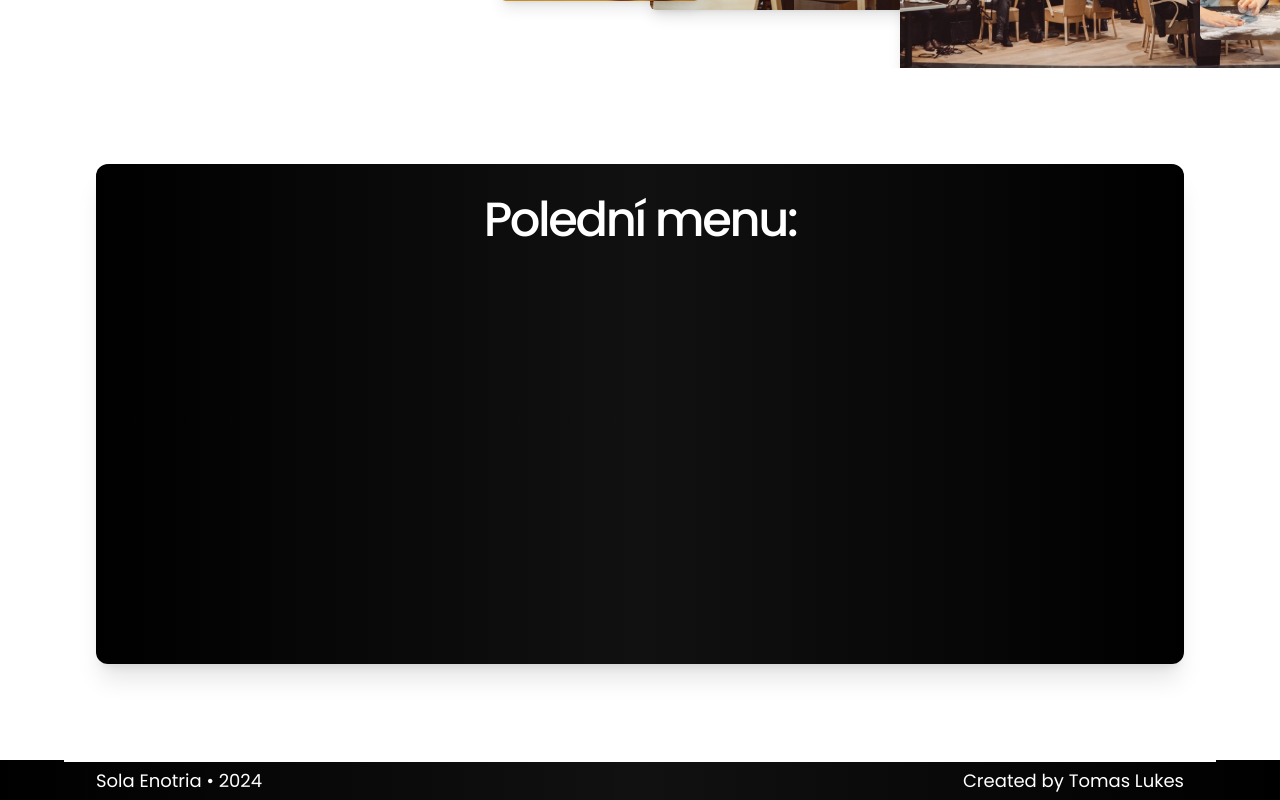
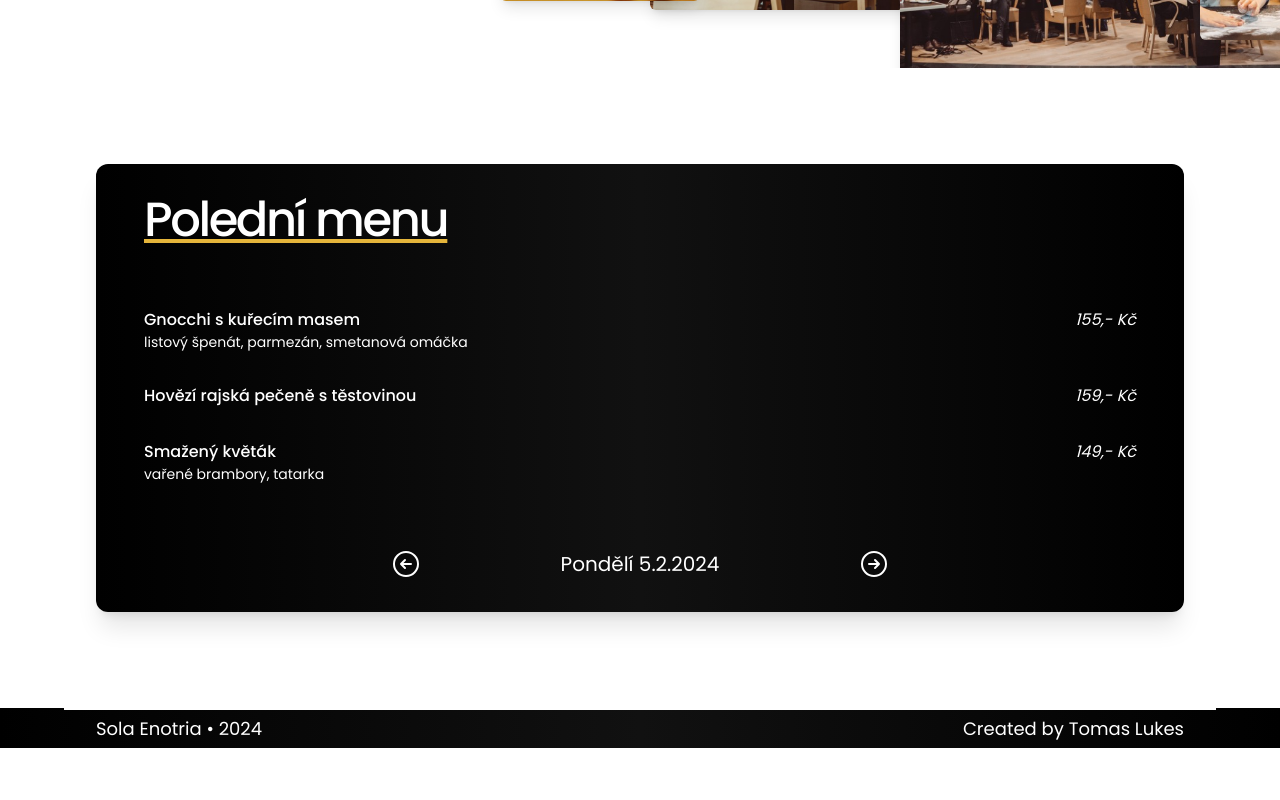
Before and after one commit to TomasLukes/sola-enotria, a Next.js app: page / in a window 1280 px wide. Shown: the part 1612-2412 px from the top of the page. After the commit the page ends 2360 px from the top, so only its background shows below. Built offline with nearby package versions, Linux system fonts and the light colour scheme.

Commit message:
add: DailyMenu controls and items

```diff
--- a/app/components/DailyMenu/DailyMenu.tsx
+++ b/app/components/DailyMenu/DailyMenu.tsx
@@ -1,8 +1,34 @@
+import DailyMenuControls from './DailyMenuControls';
+import MenuItem from './MenuItem';
+
+const menuItemsData = [
+  {
+    heading: 'Gnocchi s kuřecím masem',
+    subheading: 'listový špenát, parmezán, smetanová omáčka',
+    price: 155,
+  },
+  {
+    heading: 'Hovězí rajská pečeně s těstovinou',
+    price: 159,
+  },
+  {
+    heading: 'Smažený květák',
+    subheading: 'vařené brambory, tatarka',
+    price: 149,
+  },
+];
+
+const menuItems = menuItemsData.map(({ heading, subheading, price }) => (
+  <MenuItem key={heading} heading={heading} subheading={subheading} price={price} />
+));
+
 const DailyMenu = () => {
   return (
     <section className="container-base">
-      <article className="gradient-dark w-full h-[350px] lg:h-[500px] my-24 rounded-xl shadow-xl">
-        <h3 className="heading text-white text-center pt-4 lg:pt-8">Polední menu:</h3>
+      <article className="gradient-dark w-full flex-col justify-between px-12 py-8 my-24 rounded-xl shadow-xl">
+        <h3 className="heading text-white underline decoration-accent mb-12">Polední menu</h3>
+        <div>{menuItems}</div>
+        <DailyMenuControls />
       </article>
     </section>
   );
--- /dev/null
+++ b/app/components/DailyMenu/DailyMenuControls.tsx
@@ -0,0 +1,18 @@
+import { ArrowRightCircleIcon } from '@heroicons/react/24/outline';
+import { ArrowLeftCircleIcon } from '@heroicons/react/24/outline';
+
+const DailyMenuControls = () => {
+  return (
+    <div className="w-[500px] mx-auto flex items-center justify-between mt-12">
+      <button>
+        <ArrowLeftCircleIcon className="w-8 h-8 text-white" />
+      </button>
+      <p className="text-xl text-white">Pondělí 5.2.2024</p>
+      <button>
+        <ArrowRightCircleIcon className="w-8 h-8 text-white" />
+      </button>
+    </div>
+  );
+};
+
+export default DailyMenuControls;
--- /dev/null
+++ b/app/components/DailyMenu/MenuItem.tsx
@@ -0,0 +1,21 @@
+const MenuItem = ({
+  heading,
+  subheading,
+  price,
+}: {
+  heading: string;
+  subheading?: string;
+  price: number;
+}) => {
+  return (
+    <div className="w-full flex items-start justify-between py-4 text-white">
+      <span>
+        <p className="text-base font-medium">{heading}</p>
+        {Boolean(subheading) && <p className="text-sm font-light">{subheading}</p>}
+      </span>
+      <p className="italic">{price},- Kč</p>
+    </div>
+  );
+};
+
+export default MenuItem;
```
